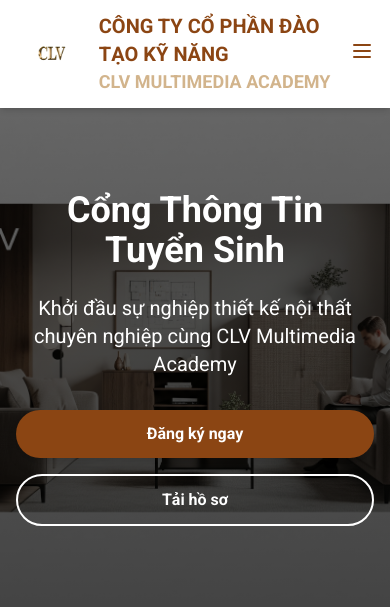
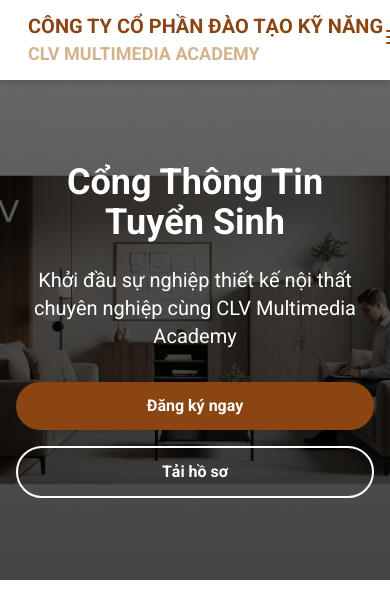
Before and after one commit to clvmultimedia/website-HTML, a Flask app: page / in a window 390 px wide; the page is wider, and only the part inside the window is pictured. Shown: the top 607 px of that part. Run offline with Flask 3, Linux system fonts and the light colour scheme; some libraries are stand-ins or nearby versions.

Commit message:
Cập nhật nội dung mới

```diff
--- a/templates/web clv.html
+++ b/templates/web clv.html
@@ -55,8 +55,8 @@
                         <img src="/static/images/logo CLV 2.jpg " class="w-[px] h-[50px] rounded" />
                     </div>
                     <div>
-                        <h1 class="text-xl font-bold text-[#8B4513] md:text-2xl">CÔNG TY CỔ PHẦN ĐÀO TẠO KỸ NĂNG</h1>
-                        <h2 class="text-lg font-semibold text-[#D2B48C] md:text-xl">CLV MULTIMEDIA ACADEMY</h2>
+                        <h1 class="text-xl font-bold text-[#8B4513] md:text-2xl whitespace-nowrap">CÔNG TY CỔ PHẦN ĐÀO TẠO KỸ NĂNG</h1>
+                        <h2 class="text-lg font-semibold text-[#D2B48C] md:text-xl whitespace-nowrap">CLV MULTIMEDIA ACADEMY</h2>
                     </div>
                 </div>
 
@@ -185,7 +185,7 @@
                                 CLV
                                 </div>
                             <!-- Dòng chữ ở giữa đáy hình -->
-                            <div class="absolute bottom-0 left-1/2 transform -translate-x-1/2 bg-opacity-60 text-white/ text-[#CC00CC] font-medium text-sm md:text-base px-3 py-1 rounded-t">
+                            <div class="absolute bottom-0 left-1/2 transform -translate-x-1/2 bg text-[#CC00CC] text-base font-medium px-4 py-2 rounded-t whitespace-nowrap">
                             Cơ sở vật chất
                                 </div>
                             </div>
```
